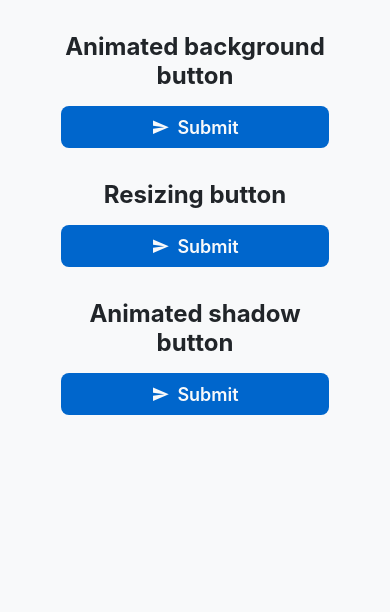
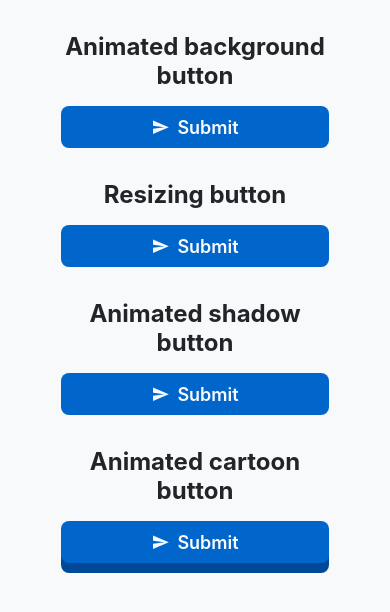
Before and after one commit to janziemba/youtube-tutorials, a React Native app in the folder animated-buttons/: screen / in a window 390 px wide. Shown: the top 612 px of the page. Built offline with nearby package versions, Linux system fonts and the light colour scheme.

Commit message:
feat: add Animated Cartoon Button

```diff
--- /dev/null
+++ b/animated-buttons/AnimatedCartoonButton.tsx
@@ -0,0 +1,132 @@
+import { ReactElement } from "react";
+import {
+    ActivityIndicator,
+    Pressable,
+    StyleSheet,
+    Text,
+    View,
+} from "react-native";
+import Animated, {
+    interpolate,
+    useAnimatedStyle,
+    useSharedValue,
+    withTiming,
+} from "react-native-reanimated";
+import { theme } from "./theme";
+
+export interface AnimatedCartoonButtonProps {
+    accessibilityHint?: string;
+    accessibilityLabel?: string;
+    Icon?: ReactElement;
+    isDisabled?: boolean;
+    isLoading?: boolean;
+    onPress: () => void;
+    title: string;
+}
+
+const DURATION = 300;
+const HEIGHT = 42;
+const SHADOW_HEIGHT = 10;
+
+const styles = StyleSheet.create({
+    container: {
+        alignItems: "center",
+        backgroundColor: theme.colors.primary,
+        borderRadius: 8,
+        flexDirection: "row",
+        gap: 8,
+        height: HEIGHT,
+        justifyContent: "center",
+        paddingHorizontal: 12,
+        paddingVertical: 8,
+        position: "absolute",
+        width: "100%",
+    },
+    shadow: {
+        backgroundColor: theme.colors.primaryActive,
+        borderRadius: 8,
+        height: HEIGHT,
+        top: SHADOW_HEIGHT,
+    },
+    title: {
+        color: theme.colors.textInverted,
+        flexShrink: 1,
+        fontSize: 18,
+        fontWeight: "600",
+    },
+});
+
+export const AnimatedCartoonButton = ({
+    accessibilityHint,
+    accessibilityLabel,
+    Icon,
+    isDisabled = false,
+    isLoading = false,
+    onPress,
+    title,
+}: AnimatedCartoonButtonProps) => {
+    const transition = useSharedValue(0);
+    const isActive = useSharedValue(true);
+
+    const animatedStyle = useAnimatedStyle(() => ({
+        top: interpolate(transition.value, [0, 1], [0, SHADOW_HEIGHT]),
+    }));
+
+    return (
+        <Pressable
+            accessibilityHint={accessibilityHint}
+            accessibilityLabel={accessibilityLabel}
+            accessibilityRole="button"
+            accessibilityState={{
+                busy: isLoading,
+                disabled: isDisabled || isLoading,
+            }}
+            disabled={isDisabled || isLoading}
+            hitSlop={16}
+            onPress={onPress}
+            onPressIn={() => {
+                isActive.value = true;
+                transition.value = withTiming(1, { duration: DURATION }, () => {
+                    if (!isActive.value) {
+                        transition.value = withTiming(0, {
+                            duration: DURATION,
+                        });
+                    }
+                });
+            }}
+            onPressOut={() => {
+                if (isActive.value && transition.value === 1) {
+                    transition.value = withTiming(0, { duration: DURATION });
+                }
+                isActive.value = false;
+            }}
+        >
+            <View>
+                <View style={styles.shadow} />
+                <Animated.View
+                    style={[
+                        styles.container,
+                        animatedStyle,
+                        {
+                            opacity: isDisabled ? 0.5 : 1,
+                        },
+                    ]}
+                >
+                    {isLoading ? (
+                        <ActivityIndicator
+                            color={theme.colors.textInverted}
+                            size={18}
+                        />
+                    ) : (
+                        <>
+                            {Icon}
+                            <Text numberOfLines={1} style={styles.title}>
+                                {title}
+                            </Text>
+                        </>
+                    )}
+                </Animated.View>
+            </View>
+        </Pressable>
+    );
+};
--- a/animated-buttons/App.tsx
+++ b/animated-buttons/App.tsx
@@ -7,6 +7,7 @@ import {
 	Text,
 } from "react-native";
 import { AnimatedBackgroundButton } from "./AnimatedBackgroundButton";
+import { AnimatedCartoonButton } from "./AnimatedCartoonButton";
 import { AnimatedGradientBackgroundButton } from "./AnimatedGradientBackgroundButton";
 import { AnimatedShadowButton } from "./AnimatedShadowButton";
 import { ResizingButton } from "./ResizingButton";
@@ -61,6 +62,13 @@ const App = () => {
 				<Text style={styles.heading}>Animated shadow button</Text>
 				<AnimatedShadowButton Icon={Icon} onPress={() => {}} title={title} />
 
+				<Text style={styles.heading}>Animated cartoon button</Text>
+				<AnimatedCartoonButton
+					Icon={Icon}
+					onPress={() => {}}
+					title={title}
+				/>
+
 				{/*
 					I couldn't get this to work on web or Expo Snack, please see:
 					https://shopify.github.io/react-native-skia/docs/getting-started/web
```
